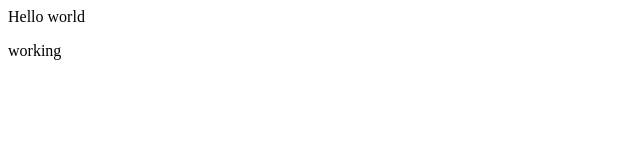
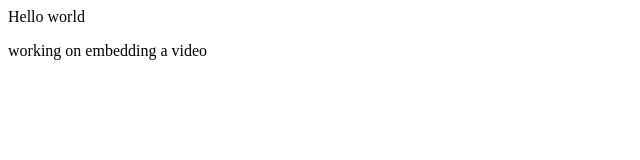
Before and after one commit to adejam/Embedding-a-video, a plain HTML site: page index.html in a window 1280 px wide. Shown: the whole page, without its empty margins (0-640 px from the left). Drawn offline with Linux system fonts and the light colour scheme.

Commit message:
added some text

```diff
--- a/index.html
+++ b/index.html
@@ -17,7 +17,7 @@
 
 
 <p>Hello world</p>
-<p>working</p>
+<p>working on embedding a video</p>
 
 
 </body>
```
